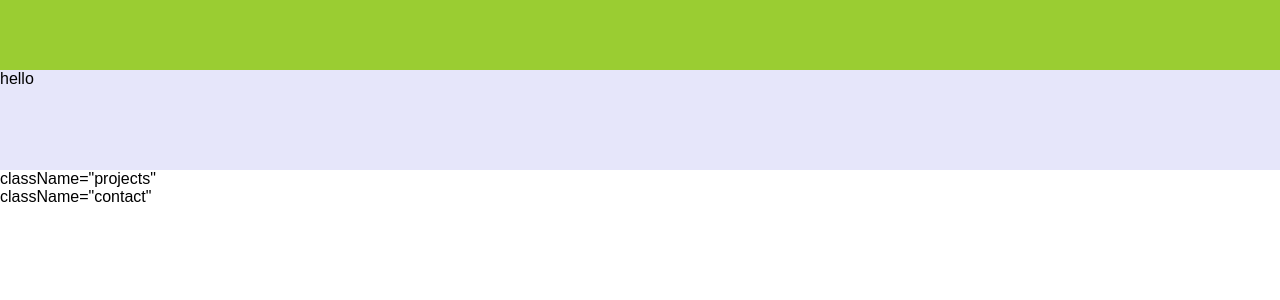
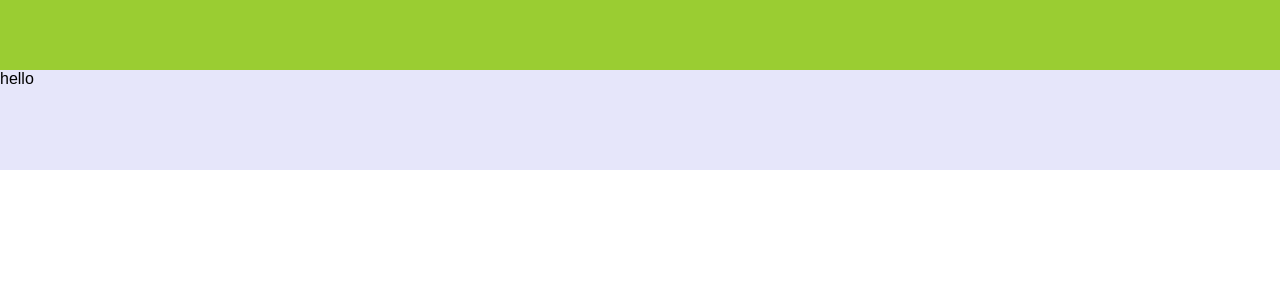
Before and after one commit to jamesfranklinnetsec/portfolio-swa, a React (Create React App) app: page / in a window 1280 px wide. Shown: the top 300 px of the page. Built offline with nearby package versions, Linux system fonts and the light colour scheme.

Commit message:
converted from jsx to tsx

```diff
--- a/src/components/contact/Contact.jsx
+++ b/src/components/contact/Contact.tsx
@@ -2,7 +2,7 @@ import "./contact.scss"
 
 export default function Contact() {
   return (
-    <div> className="contact"
+    <div className="contact">
 
     </div>
   )
--- a/src/components/projects/Projects.jsx
+++ b/src/components/projects/Projects.tsx
@@ -2,7 +2,7 @@ import "./projects.scss"
 
 export default function Projects() {
   return (
-    <div> className="projects"
+    <div className="projects">
 
     </div>
   )
```
Also changed, not shown: src/components/intro/Intro.tsx (renamed from src/components/intro/Intro.jsx), src/components/topbar/Topbar.tsx (renamed from src/components/topbar/Topbar.jsx).
